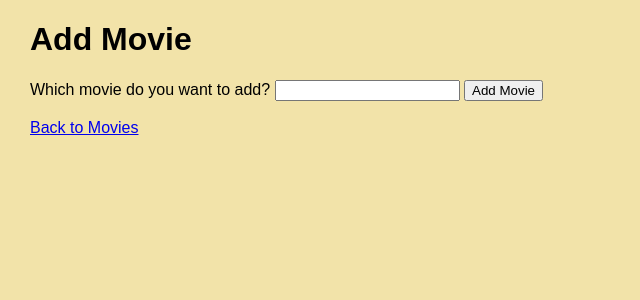
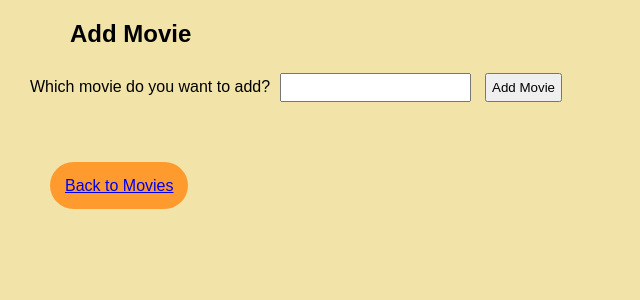
Before and after one commit to Inga355/movieweb_app, a Flask app: page /users/1/add_movie in a window 1280 px wide. Shown: the part 150-450 px from the top of the page, without its empty margins (0-640 px from the left). Run offline with Flask 3, Linux system fonts and the light colour scheme.

Commit message:
fixed some bugs in displaying correct movie stats, added CSS

```diff
--- a/app.py
+++ b/app.py
@@ -13,8 +13,8 @@ OMDB_API_URL = "http://www.omdbapi.com/?apikey={}&t={}"
 def fetch_movie_details(title):
     """
     Fetches movie details from OMDb API.
-    :param: title (str) The title of the movie.
-    :returns: dict A dictionary with movie details (title, year, rating, poster) or None if not found.
+    :param: title (str): The title of the movie.
+    :returns: dict: A dictionary with movie details (title, year, rating, poster) or None if not found.
     """
     response = requests.get(OMDB_API_URL.format(OMDB_API_KEY, title))
     movie_data = response.json()
@@ -64,8 +64,8 @@ def add_movie(user_id):
             db_manager.add_movie(
                 user_id,
                 movie['Title'],
+                movie['Director'],
                 movie['Year'],
-                movie['Director'],
                 movie['Rating'],
                 movie['Poster']
             )
@@ -74,18 +74,6 @@ def add_movie(user_id):
             return "Movie not found!", 404
     user = db_manager.get_user_by_id(user_id)
     return render_template('add_movie.html', user_id=user_id, movie=None)
-
-
-"""@app.route('/users/<int:user_id>/add_movie/submit', methods=['POST'])
-def submit_movie(user_id):
-    db_manager.add_movie(
-        user_id,
-        request.form['name'],
-        request.form['director'],
-        int(request.form['year']),
-        float(request.form['rating'])
-    )
-    return redirect(url_for('user_movies', user_id=user_id))"""
 
 
 @app.route('/users/<int:user_id>/update_movie/<int:movie_id>', methods=['GET', 'POST'])
--- a/static/style.css
+++ b/static/style.css
@@ -11,3 +11,49 @@ body {
     margin-top: 20px;
     padding: 20px;
 }
+
+.list {
+    padding-left: 20px;
+    padding-bottom: 30px;
+}
+
+.fakebutton {
+    background-color: #FF9B2E;
+    margin: 20px;
+    padding: 15px;
+    border-radius: 25px;
+    width: auto;
+    text-align: center;
+}
+
+.buttonline {
+    margin-top: 40px;
+}
+
+li {
+    background-color: #FAFBEE;
+    margin: 20px;
+    padding: 10px;
+    border-radius: 25px;
+    width: 10%;
+    text-align: center;
+}
+
+input {
+    padding: 5px;
+    margin: 5px;
+}
+
+button {
+    padding: 5px;
+    margin: 5px;
+}
+
+h2 {
+    margin-left: 40px;
+}
+
+img {
+    hight: 200px;
+    width: auto;
+}
--- a/templates/add_movie.html
+++ b/templates/add_movie.html
@@ -13,24 +13,26 @@
             <h1>My Movie Database</h1>
         </div>
     </header>
-    <h1>Add Movie</h1>
+    <h2>Add Movie</h2>
     <form method="POST" action="/users/{{ user_id }}/add_movie">
         <label for="movie_name">Which movie do you want to add?</label>
         <input type="text" id="movie_name" name="movie_name" required>
         <button type="submit">Add Movie</button>
     </form>
 
-    <div id="movieDetails">
+    <div class="list" id="movieDetails">
         {% if movie %}
         <h2>{{ movie['Title'] }} (added to your movies)</h2>
-        <img src="{{ movie['Poster'] }}" alt="Beschreibung des Bildes">
-
-        <p><strong>Director:</strong> {{ movie['Director'] }}</p>
-        <p><strong>Year:</strong> {{ movie['Year'] }}</p>
-        <p><strong>Rating:</strong> {{ movie['imdbRating'] }}</p>
+        <div class="list">
+            <img src="{{ movie['Poster'] }}" alt="Beschreibung des Bildes">
+            <p><strong>Director:</strong> {{ movie['Director'] }}</p>
+            <p><strong>Year:</strong> {{ movie['Year'] }}</p>
+            <p><strong>Rating:</strong> {{ movie['Rating'] }}</p>
         {% endif %}
+        </div>
     </div>
-
-    <br><a href="/users/{{ user_id }}">Back to Movies</a>
+    <div class="buttonline">
+        <a class="fakebutton" href="/users/{{ user_id }}">Back to Movies</a>
+    </div>
 </body>
 </html>
--- a/templates/add_user.html
+++ b/templates/add_user.html
@@ -13,12 +13,14 @@
             <h1>My Movie Database</h1>
         </div>
     </header>
-    <h1>Add New User</h1>
+    <h2>Add New User</h2>
     <form method="post" action="/add_user">
         <label for="name">User Name:</label>
         <input type="text" id="name" name="name" required>
         <button type="submit">Add User</button>
     </form>
-    <br><a href="/">Back to Users</a>
+    <div class="buttonline">
+        <a class="fakebutton" href="/">Back to Users</a>
+    </div>
 </body>
 </html>
--- a/templates/update_movie.html
+++ b/templates/update_movie.html
@@ -13,7 +13,7 @@
             <h1>My Movie Database</h1>
         </div>
     </header>
-    <h1>Update Movie for {{ user.name }}</h1>
+    <h2>Update Movie for {{ user.name }}</h2>
     <form method="post" action="/users/{{ user.id }}/update_movie/{{ movie.id }}">
         <label for="name">Movie Name:</label>
         <input type="text" id="name" name="name" value="{{ movie.name }}" required><br>
@@ -25,6 +25,8 @@
         <input type="number" id="rating" step="0.1" name="rating" value="{{ movie.rating }}" required><br>
         <button type="submit">Update Movie</button>
     </form>
-    <br><a href="/users/{{ user.id }}">Back to Movies</a>
+    <div class="buttonline">
+        <a class="fakebutton" href="/users/{{ user.id }}">Back to Movies</a>
+    </div>
 </body>
 </html>
```
Also changed, not shown: templates/user_movies.html (+7 -4 lines), templates/users.html (+6 -2 lines), data/movieapp.db.
